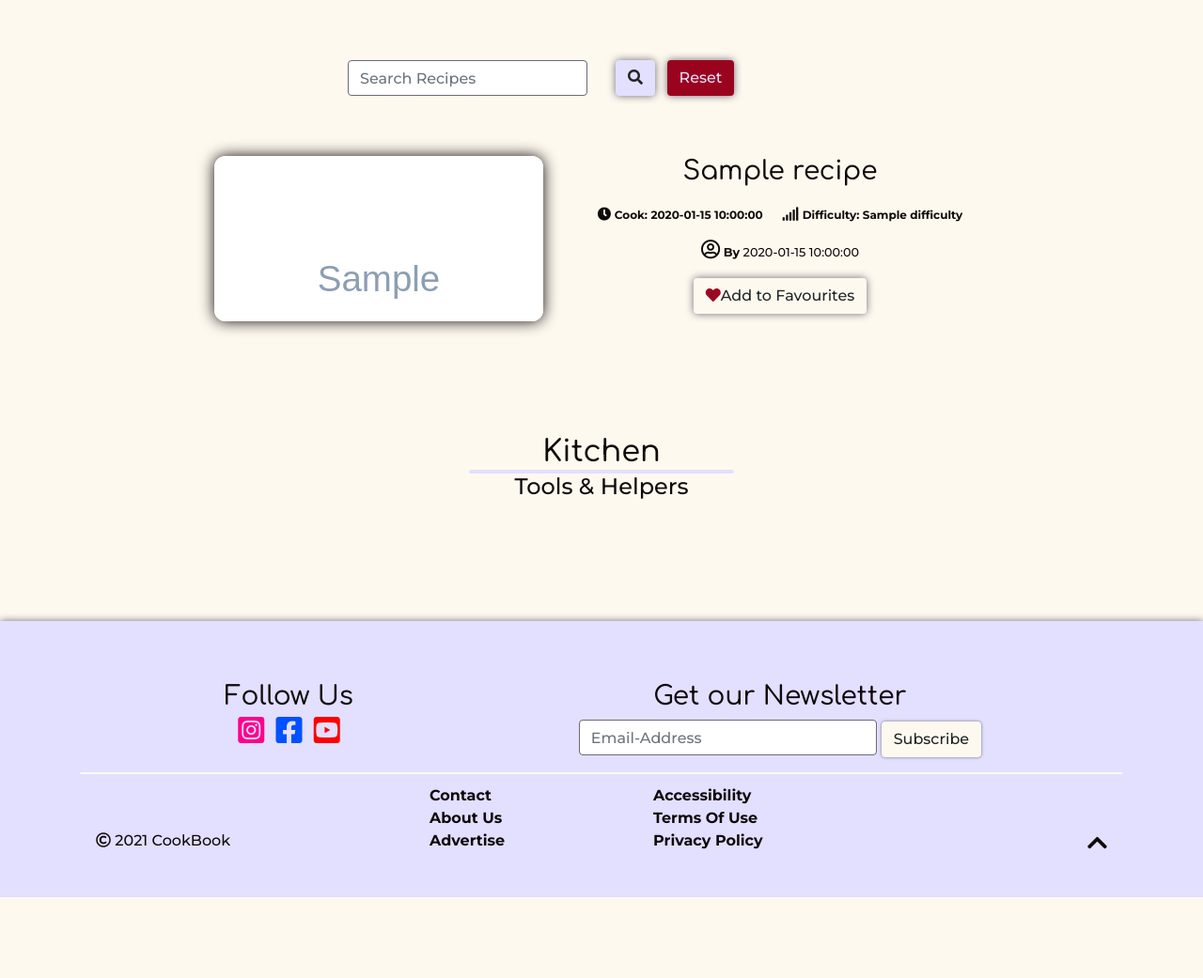
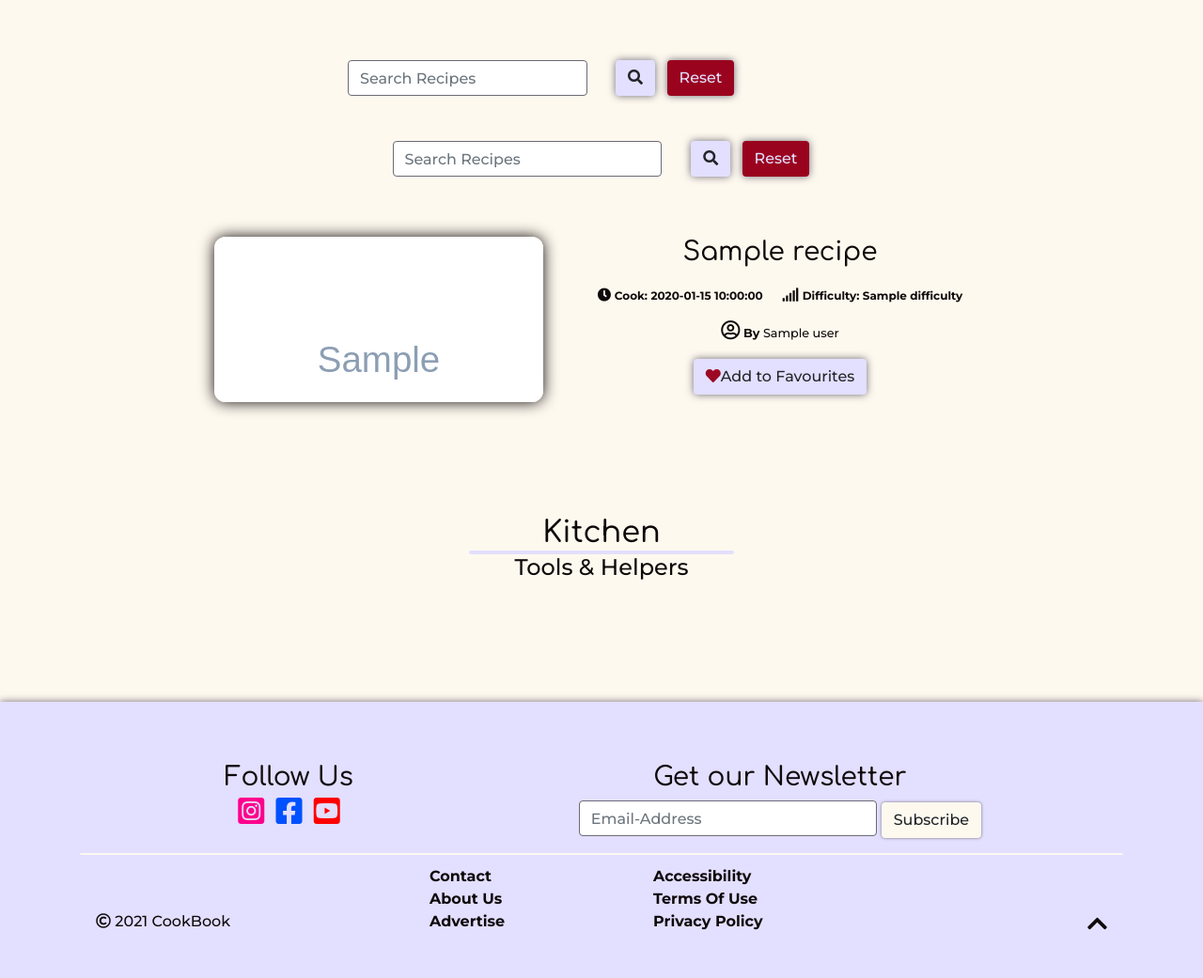
Before and after one commit to Puksrevolution/ms3, a Flask app: page /all_recipes in a window 1280 px wide. Shown: the part 200-1241 px from the top of the page at 94% size. Before the commit the page ends 1155 px from the top, so only its background shows below. Run offline with Flask 2, Linux system fonts and the light colour scheme; the visitor is signed in with stand-in values (Sample User, id 1); grey boxes marked "Sample" are stand-in pictures; a database or web service that is not in the repository returns one stand-in record (values such as "Sample title"); data that the repository does not hold is empty; some libraries are stand-ins or nearby versions.

Commit message:
lkfdslks

```diff
--- a/app.py
+++ b/app.py
@@ -344,9 +344,7 @@ def edit_recipe(recipe_id):
                 "time": request.form.get("time"),
                 "difficulty": request.form.get("difficulty"),
                 "ingredients": request.form.get("ingredients"),
-                "directions": request.form.get("directions"),
-                "created_by": request.form.get("created_by"),
-                "user": username
+                "directions": request.form.get("directions")
             }
             # update recipe on DB #
             mongo.db.recipes.update_one(
--- a/static/css/style.css
+++ b/static/css/style.css
@@ -253,6 +253,10 @@ hr {
     background-color: #E3DFFF;
 }
 
+.btn-heart {
+    background-color: #e3dfff;
+
+}
 .btn-heart:hover {
     background-color: #ff6682;
     color: #FEF9EF;
@@ -768,4 +772,8 @@ a.remove:hover span {
     .pt {
         padding-top: 0.75rem;
     }
+    .sm-search {
+        text-align: center;
+        margin-top: 1rem;
+    }
 }
--- a/templates/edit_recipe.html
+++ b/templates/edit_recipe.html
@@ -24,9 +24,7 @@
     </div>
 </div>
 {% else %}
-
 <h3 class="red-text text-darken-4 center-align">You are not permitted to view this page</h3>
-
 {% endif %}
 
 <!-- Main content form for page -->
--- a/templates/recipes.html
+++ b/templates/recipes.html
@@ -4,11 +4,11 @@
 <!-- Search Box-->
 <div class="row justify-content-center my-5">
     <div class="col-12 col-md-8 col-lg-6">
-        <form  action="{{ url_for('search') }}" method="post">
+        <form action="{{ url_for('search') }}" method="post">
             <div class="row g-3">
                 <div class="col-6 font-weight-bolder">
                     <input class="form-control" type="search" name="query" id="query" minlength="3"
-                placeholder="Search Recipes" aria-label="Search" required>
+                        placeholder="Search Recipes" aria-label="Search" required>
                 </div>
                 <div class="col-6 font-weight-bolder">
                     <button class="btn btn-lavender" type="submit"><i class="fas fa-search"></i></button>
@@ -16,6 +16,21 @@
                 </div>
             </div>
         </form>
+    </div>
+</div>
+
+<div class="row justify-content-center my-5">
+    <div class="col-12 col-md-8 col-lg-5">
+        <div class="row justify-content-center">
+            <form class="col-12 col-sm-8" action="{{ url_for('search') }}" method="post">
+                <input class="form-control" type="search" name="query" id="query" minlength="3"
+                    placeholder="Search Recipes" aria-label="Search" required>
+            </form>
+            <div class="col-12 col-sm-4 text-center mt-2 mt-sm-0">
+                <button class="btn btn-lavender" type="submit"><i class="fas fa-search"></i></button>
+                <a class="btn btn-reset" href="{{ url_for('all_recipes') }}">Reset</a>
+            </div>
+        </div>
     </div>
 </div>
 
@@ -32,7 +47,7 @@
             <div class="card recipes__card-image">
                 <a href="{{ url_for('view_recipe', recipe_id=recipe._id) }}">
                     <img class="recipes__image" src="{{ recipe.image }}"
-                    onerror="this.onerror=null;this.src='../static/images/CookHat.svg';">
+                        onerror="this.onerror=null;this.src='../static/images/CookHat.svg';">
                 </a>
             </div>
         </div>
@@ -44,28 +59,32 @@
                 </h3>
                 <div class="row justify-content-center">
                     <ul class="pt pt-lg-3">
-                        <li class="fas fa-clock recipe__icon recipe__icon-right"> <span class="recipe__icon-text">Cook: {{ recipe.time }}</span></li>
-                        <i class="fas fa-signal recipe__icon"> <span class="recipe__icon-text">Difficulty: {{ recipe.difficulty }}</span></i>
+                        <li class="fas fa-clock recipe__icon recipe__icon-right"> <span class="recipe__icon-text">Cook:
+                                {{ recipe.time }}</span></li>
+                        <i class="fas fa-signal recipe__icon"> <span class="recipe__icon-text">Difficulty:
+                                {{ recipe.difficulty }}</span></i>
                     </ul>
                 </div>
                 <div class="row justify-content-center mt-3">
                     <div class="col-12 text-center">
-                        <small><i class="far fa-user-circle user__icon"></i><strong> By</strong> {{ recipe.created_by }}</small>
+                        <small><i class="far fa-user-circle user__icon"></i><strong> By</strong>
+                            {{ recipe.user }}</small>
                     </div>
                     <!-- Sign In User Favourite Button / Admin Edit/Delet Button -->
                     <div class="col-12 mt-3 text-center">
-                    {% if session.user %}
+                        {% if session.user %}
                         {% if session.user != "admin"|lower %}
                         <a class="btn btn-heart" href="{{ url_for('favourite_recipe', recipe_id=recipe._id) }}">
                             <i class="fas fa-heart" id="like"></i>Add to Favourites</a>
                         {% elif session.user == "admin"|lower %}
-                        <a class="btn btn-sm btn-success mr-2" href="{{ url_for('edit_recipe', recipe_id=recipe._id) }}">
+                        <a class="btn btn-sm btn-success mr-2"
+                            href="{{ url_for('edit_recipe', recipe_id=recipe._id) }}">
                             Edit Recipe</a>
                         <a class="btn btn-sm btn-danger" href="{{ url_for('delete_recipe', recipe_id=recipe._id) }}"
                             title="delete" onclick="return confirm('Are you sure you want to delete this recipe?')">
                             Delete Recipe</a>
                         {% endif %}
-                    {% endif %}
+                        {% endif %}
                     </div>
                 </div>
             </div>
@@ -109,8 +128,7 @@
                     </div>
                 </div>
                 <div class="products__card-hover">
-                    <a class="btn btn-sm btn-buy" target="_blank" rel="noreferrer"
-                        href="{{ product.product_link }}">
+                    <a class="btn btn-sm btn-buy" target="_blank" rel="noreferrer" href="{{ product.product_link }}">
                         Buy It: {{ product.product_price }} Amazon
                     </a>
                 </div>
--- a/templates/view_recipe.html
+++ b/templates/view_recipe.html
@@ -32,7 +32,7 @@
                 <div class="card">
                     <img class="card-img rounded-border shadow-box" src="{{ recipe.image }}"
                         width="100%" onerror="this.onerror=null;this.src='../static/images/CookHat.svg';">
-                    <h5 class="user"><i class="far fa-user-circle user__icon"></i> {{ recipe.created_by }}</h5>
+                    <h5 class="user"><i class="far fa-user-circle user__icon"></i> {{ recipe.user }}</h5>
                 </div>
                 <h3 class="text-center pt-4">Ingredients</h3>
                 <hr>
```
Also changed, not shown: templates/profile.html (+2 -43 lines), README.md.
